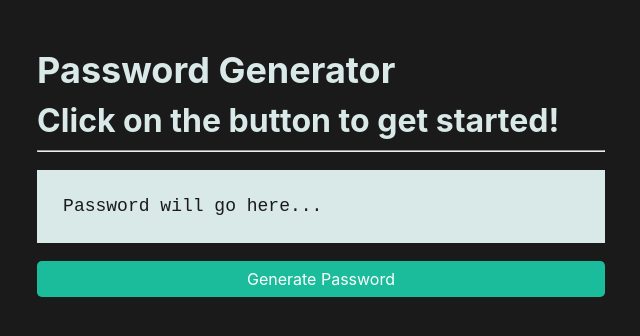
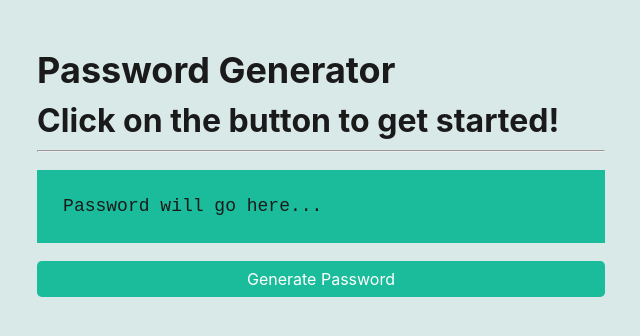
Before and after one commit to Daisybb2007/01-Click-Events, a plain HTML site: page index.html in a window 1280 px wide. Shown: the whole page, without its empty margins (319-959 px from the left). Drawn offline with nearby package versions, Linux system fonts and the light colour scheme.

Commit message:
click-events

```diff
--- a/index.html
+++ b/index.html
@@ -6,13 +6,13 @@
     <link rel="stylesheet" type="text/css" href="./assets/css/jass.css" />
     <link rel="stylesheet" type="text/css" href="./assets/css/style.css" />
   </head>
-  <body class="bg-dark text-light">
+  <body class="bg-light text-dark">
     <main>
       <h1>Password Generator</h1>
       <h2>Click on the button to get started!</h2>
       <hr/>
 
-      <pre class="text-dark bg-light p-5" id="password-display">Password will go here...</pre>
+      <pre class="text-lPassword will go here...ight bg-info p-5" id="password-display">Password will go here...</pre>
       <button id="password-btn" class="btn btn-block btn-info ">Generate Password</button>
     </main>
 
```
